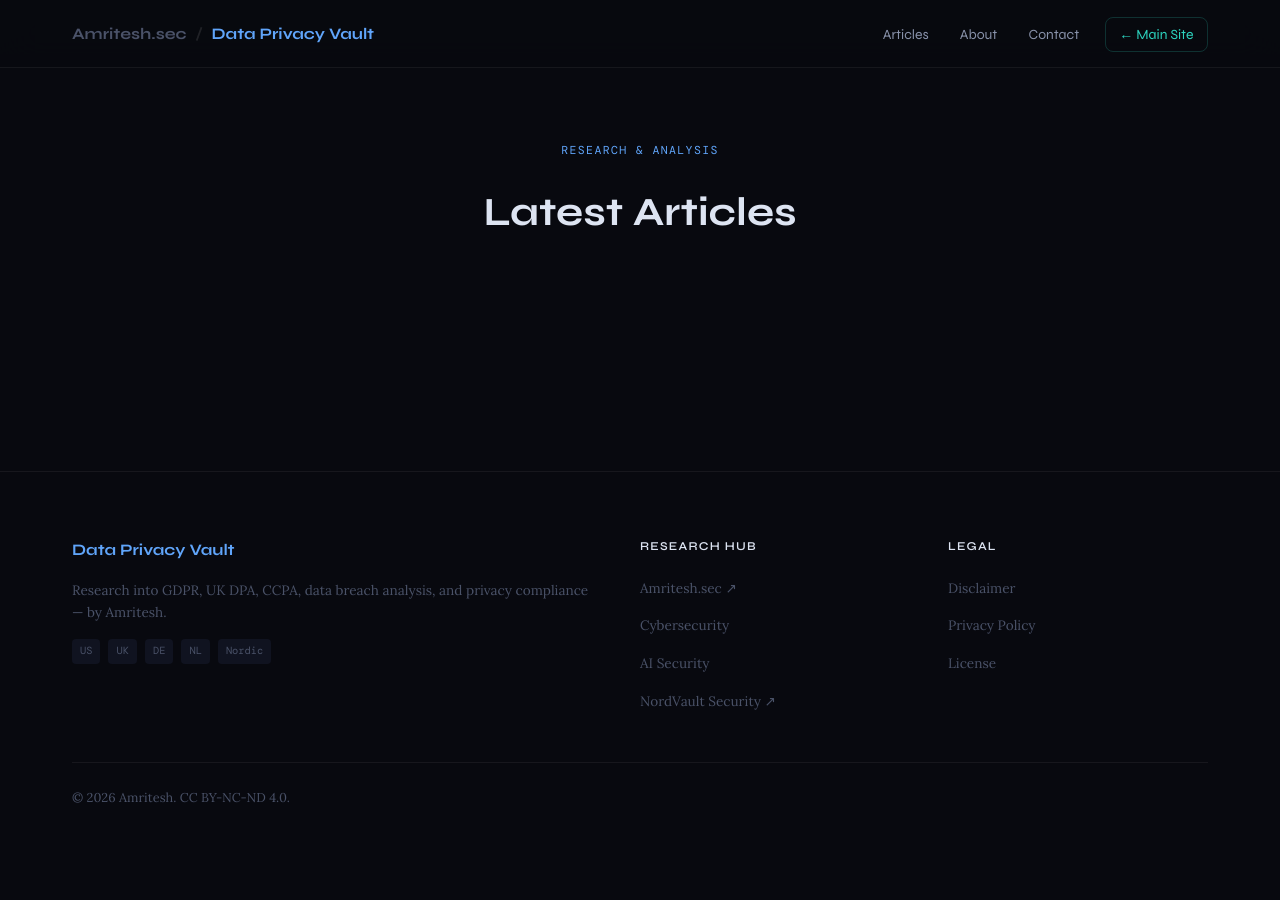
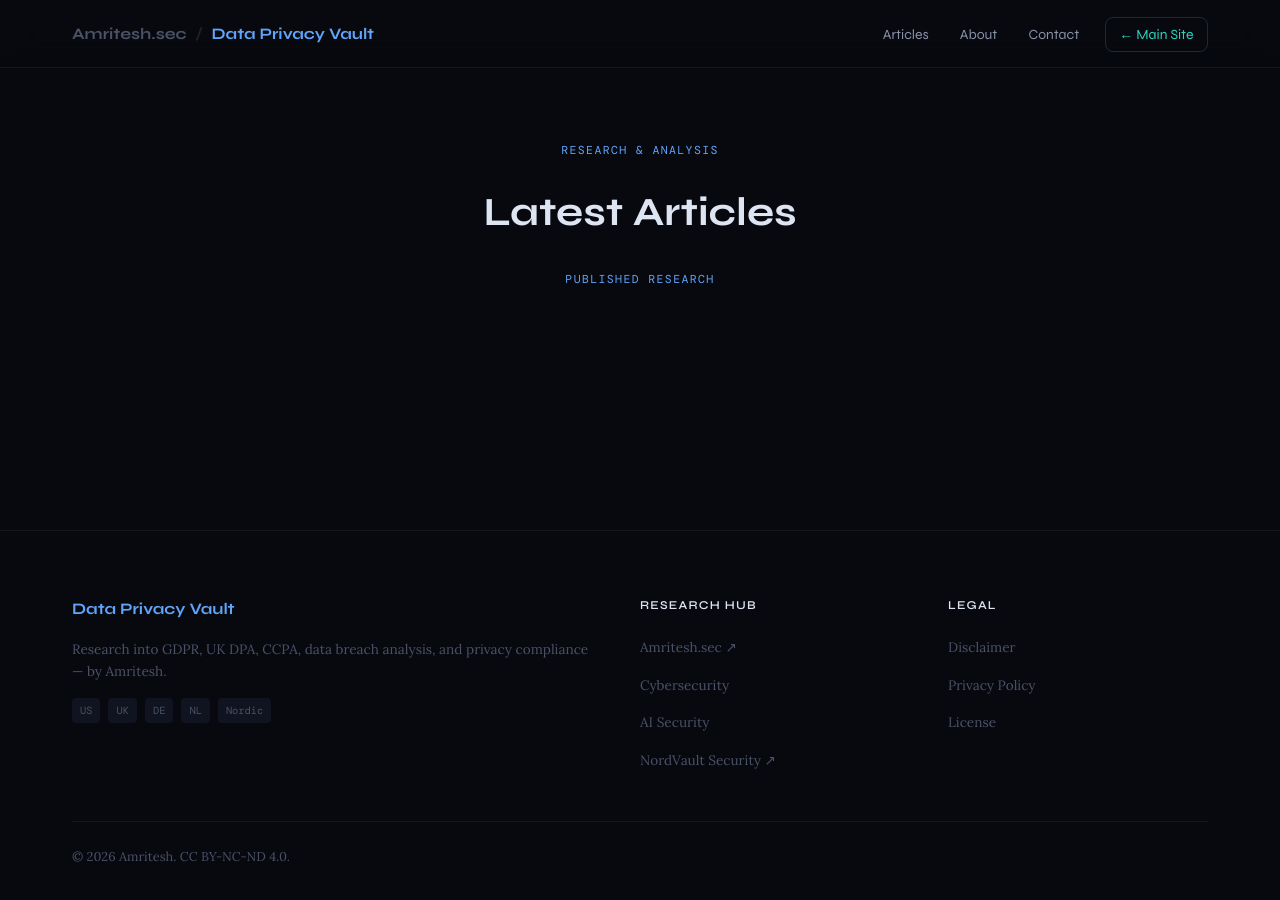
Before and after one commit to amritesh-sec/data-privacy-vault, a Jekyll site: the page built from index.html, in a window 1280 px wide and 900 px high, scrolled down 1783 px. Built offline with Jekyll 4.4.1, drawn with Linux system fonts in a browser that asks for light colours; some web fonts are replaced; before the commit the page ends 2624 px from its top, so only the background shows below that.

Commit message:
Update index.html

```diff
--- a/index.html
+++ b/index.html
@@ -121,6 +121,7 @@
     <div class="section-header">
       <span class="section-label">Research & Analysis</span>
       <h2>Latest Articles</h2>
+       <span class="section-label">Published Research</span>
     </div>
     {% if site.posts.size > 0 %}
     <div class="articles-grid">
```
